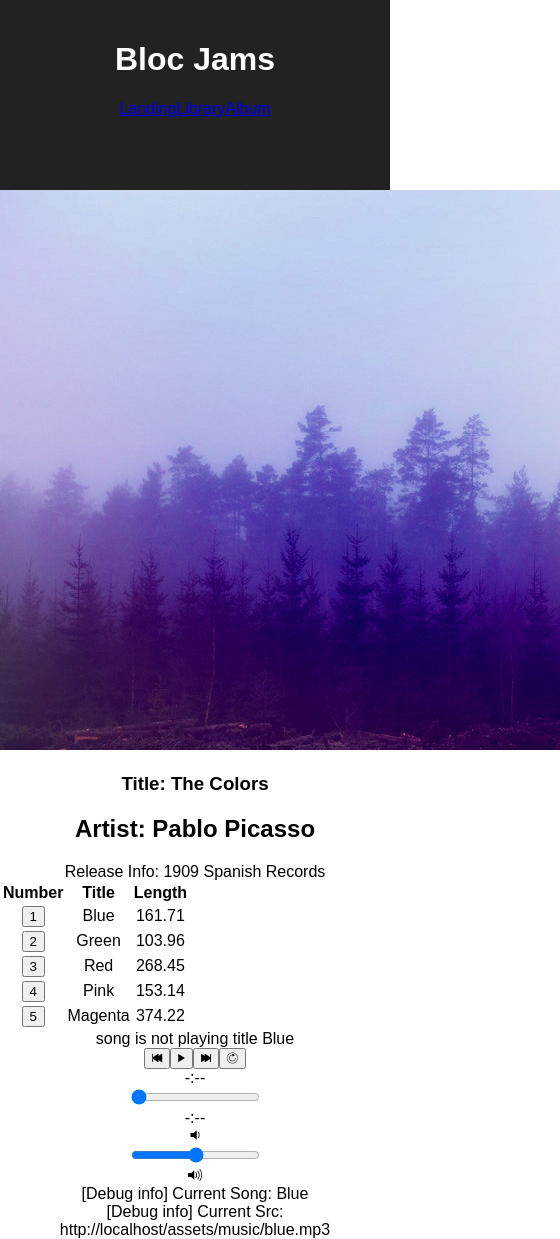
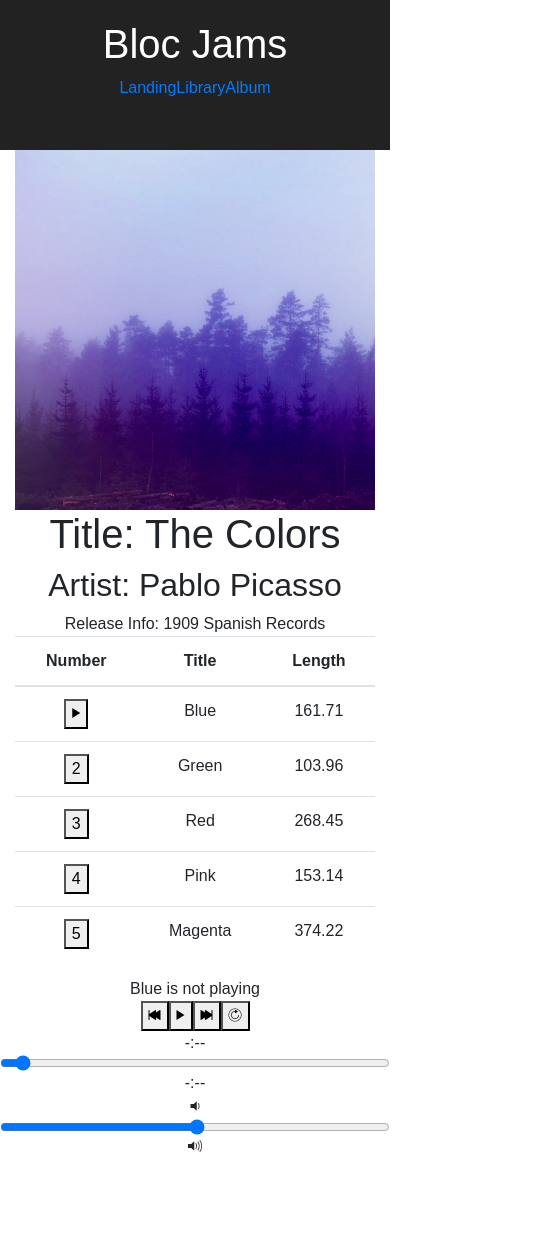
Before and after one commit to calvinchengsald/BLOC-react-bloc-jams, a React (Create React App) app: page /album/the-colors in a window 390 px wide. Shown: the whole page, 560 px wide, since content can reach past the window. After the commit the page ends 1159 px from the top, so only its background shows below. Built offline with nearby package versions, Linux system fonts and the light colour scheme.

Commit message:
mod2.2.10

```diff
--- a/public/index.html
+++ b/public/index.html
@@ -11,6 +11,10 @@
     <link rel="manifest" href="%PUBLIC_URL%/manifest.json">
     <link rel="shortcut icon" href="%PUBLIC_URL%/favicon.ico">
     <link rel="stylesheet" href="http://code.ionicframework.com/ionicons/2.0.1/css/ionicons.min.css">
+    <link rel="stylesheet" href="https://maxcdn.bootstrapcdn.com/bootstrap/4.0.0/css/bootstrap.min.css" integrity="sha384-Gn5384xqQ1aoWXA+058RXPxPg6fy4IWvTNh0E263XmFcJlSAwiGgFAW/dAiS6JXm" crossorigin="anonymous">
+    <script src="https://code.jquery.com/jquery-3.2.1.slim.min.js" integrity="sha384-KJ3o2DKtIkvYIK3UENzmM7KCkRr/rE9/Qpg6aAZGJwFDMVNA/GpGFF93hXpG5KkN" crossorigin="anonymous"></script>
+    <script src="https://cdnjs.cloudflare.com/ajax/libs/popper.js/1.12.9/umd/popper.min.js" integrity="sha384-ApNbgh9B+Y1QKtv3Rn7W3mgPxhU9K/ScQsAP7hUibX39j7fakFPskvXusvfa0b4Q" crossorigin="anonymous"></script>
+    <script src="https://maxcdn.bootstrapcdn.com/bootstrap/4.0.0/js/bootstrap.min.js" integrity="sha384-JZR6Spejh4U02d8jOt6vLEHfe/JQGiRRSQQxSfFWpi1MquVdAyjUar5+76PVCmYl" crossorigin="anonymous"></script>
     <!--
       Notice the use of %PUBLIC_URL% in the tags above.
       It will be replaced with the URL of the `public` folder during the build.
--- a/src/components/Album.js
+++ b/src/components/Album.js
@@ -92,14 +92,14 @@ import PlayerBar from './PlayerBar';
      let newVolume =  Math.min((this.audioElement.volume + 0.1),1.0);
      this.audioElement.volume = newVolume;
      newVolume *= 100;
-     console.log("volup set to " + newVolume);
+     //console.log("volup set to " + newVolume);
      this.setState({volume : newVolume});
    }
    handleVolumeDown(){
      let newVolume =  Math.max((this.audioElement.volume - 0.1),0.0);
      this.audioElement.volume = newVolume;
      newVolume *= 100;
-     console.log("voldown set to " + newVolume);
+     //console.log("voldown set to " + newVolume);
      this.setState({volume : newVolume});
    }
    componentDidMount(){
@@ -109,11 +109,9 @@ import PlayerBar from './PlayerBar';
          if(this.state.autoplay && this.state.currentTime === this.state.duration){
            this.handleNextSong();
          }
-         console.log("timeupdate");
        },
        durationChange: (e)=>{
          this.setState({duration : this.audioElement.duration});
-         console.log("durationupdate");
        }
     }
     this.audioElement.addEventListener('timeupdate', this.eventListeners.timeUpdate);
@@ -126,18 +124,48 @@ import PlayerBar from './PlayerBar';
      this.audioElement.removeEventListener('durationchange', this.eventListeners.durationchange);
   //   this.audioElement = null;
    }
+   mouseOver(e, song){
+     var idnum = e.target.id.charAt(0);
+     var dummyEle = document.getElementById(idnum+'-song-span');
+     dummyEle.innerHTML="";
+     if(this.state.currentSong.title===song.title && this.state.isPlaying){
+       dummyEle.className = 'ion-ios-pause';
+     }
+     else {
+       dummyEle.className = 'ion-ios-play';
+     }
+   }
+   mouseOut(e, song, index){
+     var idnum = e.target.id.charAt(0);
+     var dummyEle = document.getElementById(idnum+'-song-span');
+     if(this.state.currentSong.title===song.title && this.state.isPlaying){
+       dummyEle.className = 'ion-ios-pause';
+     }
+     else if(this.state.currentSong.title===song.title){
+       dummyEle.className = 'ion-ios-play';
+     }
+     else{
+       dummyEle.className = '';
+       dummyEle.innerHTML = index+1;
+     }
+
+   }
 
    render() {
      return (
-       <section className="album">
+       <section className="album container">
         <section className="album-info">
-          <img className='album-cover-art' src={this.state.currentAlbum.albumCover} alt ={this.state.currentAlbum.title}/>
-
-          <div className='album-details'>
+          <div className='row'>
+            <img className='album-cover-art col-lg-6 col-md-6 col-sm-12 col-xs-12 img-rounded' src={this.state.currentAlbum.albumCover} alt ={this.state.currentAlbum.title}/>
+            <div className='album-details col-lg-6 col-md-6 col-sm-12 col-xs-12' >
               <h1 className='album-details-title'> Title: {this.state.currentAlbum.title} </h1>
               <h2 className='album-details-artist'> Artist: {this.state.currentAlbum.artist} </h2>
               <div className='album-details-release-info'> Release Info: {this.state.currentAlbum.releaseInfo} </div>
-            <table id='song-list'>
+            </div>
+          </div>
+          <div className='row'>
+            <div className="col-lg-6 offset-lg-3 col-md-8 offset-md-2 col-sm-10 offset-sm-1 col-xs-12">
+              <table className='table table-boardered table-hover' id='song-list'>
                 <colgroup>
                   <col id='song-number-column'/>
                   <col id='song-title-column'/>
@@ -150,20 +178,23 @@ import PlayerBar from './PlayerBar';
                     <th>Length</th>
                   </tr>
                 </thead>
-              <tbody>
+                <tbody >
                   {this.state.currentAlbum.songs.map( (song, index)=>
-                  <tr className = 'song' key={index} onClick={()=>this.handleClickSong(song)}>
-                    <td>
-                        <button>
-                          <span className="song-number">{index+1}</span>
+                    <tr onMouseOut={(e)=>this.mouseOut(e,song, index)} onMouseOver= {(e)=>this.mouseOver(e, song)} id={index+'-song-tr'} className = 'song' key={index}  onClick={()=>this.handleClickSong(song)}>
+                      <td id= {index+'-song-td'} >
+                          <button id = {index+'-song-button'}  >
+                            <span  id={index+'-song-span'} className={(this.state.currentSong===song)?(this.state.isPlaying?'ion-ios-pause':'ion-ios-play'):"song-number"}>{(this.state.currentSong===song)?"":index+1}</span>
                          </button>
                       </td>
-                    <td> {song.title} </td>
-                    <td> {song.duration} </td>
+                      <td id={index+'-song-td-title'}> {song.title} </td>
+                      <td id={index+'-song-td-duration'}> {song.duration} </td>
                     </tr>
                   )}
                 </tbody>
               </table>
+            </div>
+          </div>
+          <div className='row'>
               <PlayerBar
               isPlaying={this.state.isPlaying}
               currentSong={this.state.currentSong}
@@ -180,13 +211,8 @@ import PlayerBar from './PlayerBar';
               volume={this.state.volume}
               handleVolumeUp = {()=>this.handleVolumeUp()}
               handleVolumeDown = {()=>this.handleVolumeDown()}
+
               />
-
-            <div>[Debug info] Current Song: {this.state.currentSong.title} </div>
-            <div>[Debug info] Current Src: {this.audioElement.src}</div>
-
-
-
           </div>
         </section>
 
--- a/src/components/PlayerBar.js
+++ b/src/components/PlayerBar.js
@@ -14,13 +14,14 @@ class PlayerBar extends Component{
 
   render(){
     return(
-      <section className='player-bar'>
-        song is {this.props.isPlaying?"playing":"not playing"} title {this.props.currentSong?this.props.currentSong.title:"none"}
-        <section id="buttons">
+      <section className='player-bar container'>
+      {this.props.currentSong?this.props.currentSong.title:"none"} is {this.props.isPlaying?"playing":"not playing"}
+      <div className='row'>
+        <div className='control-buttons col-lg-2 col-md-2 col-sm-3 col-xs-2' >
           <button id="previous" onClick={this.props.handlePreviousSong}>
             <span className="ion-skip-backward"></span>
           </button>
-           <button id="play-pause" onClick={this.props.isPlaying?this.props.handlePause:this.props.handlePlay}>
+          <button id="play-pause"  onClick={this.props.isPlaying?this.props.handlePause:this.props.handlePlay}>
             <span className={this.props.isPlaying?'ion-ios-pause':'ion-ios-play'}></span>
           </button>
           <button id="next" onClick={this.props.handleNextSong}>
@@ -29,33 +30,33 @@ class PlayerBar extends Component{
           <button id="autoplay" onClick={this.props.handleToggleAutoplay}>
            <span className={this.props.autoplay?'ion-ios-refresh':'ion-ios-refresh-outline'} ></span>
           </button>
-         </section>
-         <section id="time-control">
-           <div className="current-time">{this.formatTime(this.props.currentTime)}</div>
+        </div>
+        <span className="current-time col-lg-1 col-md-1 col-sm-1 col-xs-1">{this.formatTime(this.props.currentTime)}</span>
         <input
          type="range"
-            className="seek-bar"
+         className="seek-bar col-lg-4 col-md-4 col-sm-3 col-xs-4 duration-slider"
          value={(this.props.currentTime / this.props.duration) || 0}
          max="1"
          min="0"
          step="0.01"
          onChange={this.props.handleTimeChange}
          />
-           <div className="total-time">{this.formatTime(this.props.duration)}</div>
-         </section>
-         <section id="volume-control">
-           <div className="icon ion-volume-low" onClick={this.props.handleVolumeDown}></div>
+        <span className="total-time col-lg-1 col-md-1 col-sm-1 col-xs-1">{this.formatTime(this.props.duration)}</span>
+        <span className="icon ion-volume-low col-lg-1 col-md-1 col-sm-1 col-xs-1" onClick={this.props.handleVolumeDown}></span>
         <input
           type="range"
-             className="seek-bar"
+          className="seek-bar col-lg-2 col-md-2 col-sm-2 col-xs-2"
           value={this.props.volume}
           max="99"
           min="0"
           step="1"
           onChange = {this.props.handleVolumeChange}
           />
-           <div className="icon ion-volume-high" onClick={this.props.handleVolumeUp}></div>
-         </section>
+        <span className="icon ion-volume-high col-lg-1 col-md-1 col-sm-1 col-xs-1" onClick={this.props.handleVolumeUp}></span>
+
+
+
+      </div>
       </section>
     );
   }
--- a/src/index.css
+++ b/src/index.css
@@ -3,3 +3,7 @@ body {
   padding: 0;
   font-family: sans-serif;
 }
+
+.duration-slider{
+  width: 100%;
+}
```
Lines whose indentation alone changed are shown as unchanged.
